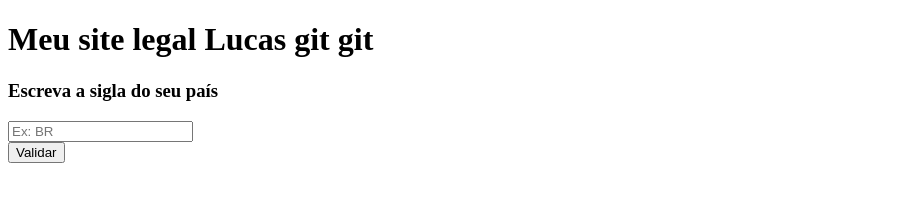
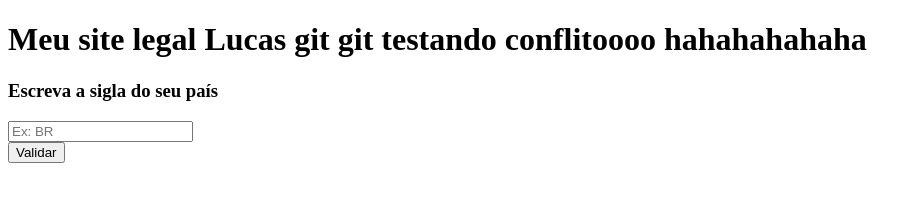
Before and after one commit to lucasdpassos/modulo2, a plain HTML site: page index.html in a window 1280 px wide. Shown: the whole page, without its empty margins (0-921 px from the left). Drawn offline with Linux system fonts and the light colour scheme.

Commit message:
conflict

```diff
--- a/index.html
+++ b/index.html
@@ -6,7 +6,7 @@
     <title>Document</title>
 </head>
 <body>
-    <h1>Meu site legal Lucas git git </h1>
+    <h1>Meu site legal Lucas git git testando conflitoooo hahahahahaha </h1>
 
     <h3>Escreva a sigla do seu país</h3>
     <input type="text" id="sigla" placeholder="Ex: BR" />
```
